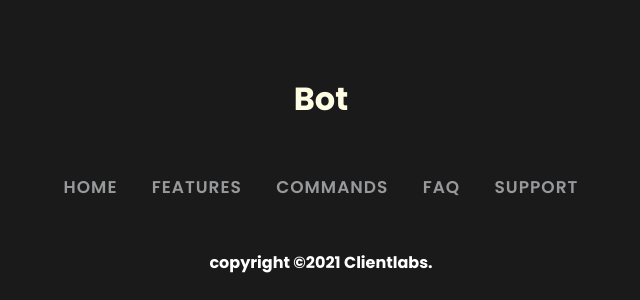
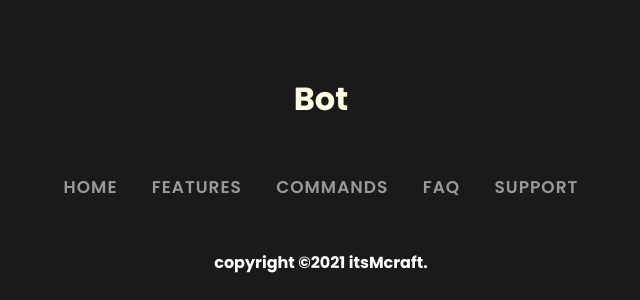
Before and after one commit to DiscordWasMyIdea/Discord-bot-website-template, a plain HTML site: page index.html in a window 1280 px wide. Shown: the part 6915-7215 px from the top of the page, 319-959 px from the left. Drawn offline with nearby package versions, Linux system fonts and the light colour scheme.

Commit message:
Update index.html

```diff
--- a/index.html
+++ b/index.html
@@ -1,5 +1,5 @@
 <!DOCTYPE html>
-<!-- Created By itsMcraft#9988 - www.clientlabs.xyz -->
+<!-- Created By itsMcraft#9988 -->
 <html lang="en">
 
 <head>
@@ -412,7 +412,7 @@
                         <li><a href="#support">Support</a></li>
                     </ul>
                 </nav>
-                <h4>copyright ©2021 Clientlabs.</h4>
+                <h4>copyright ©2021 itsMcraft.</h4>
             </div>
         </div>
     </footer>
```
